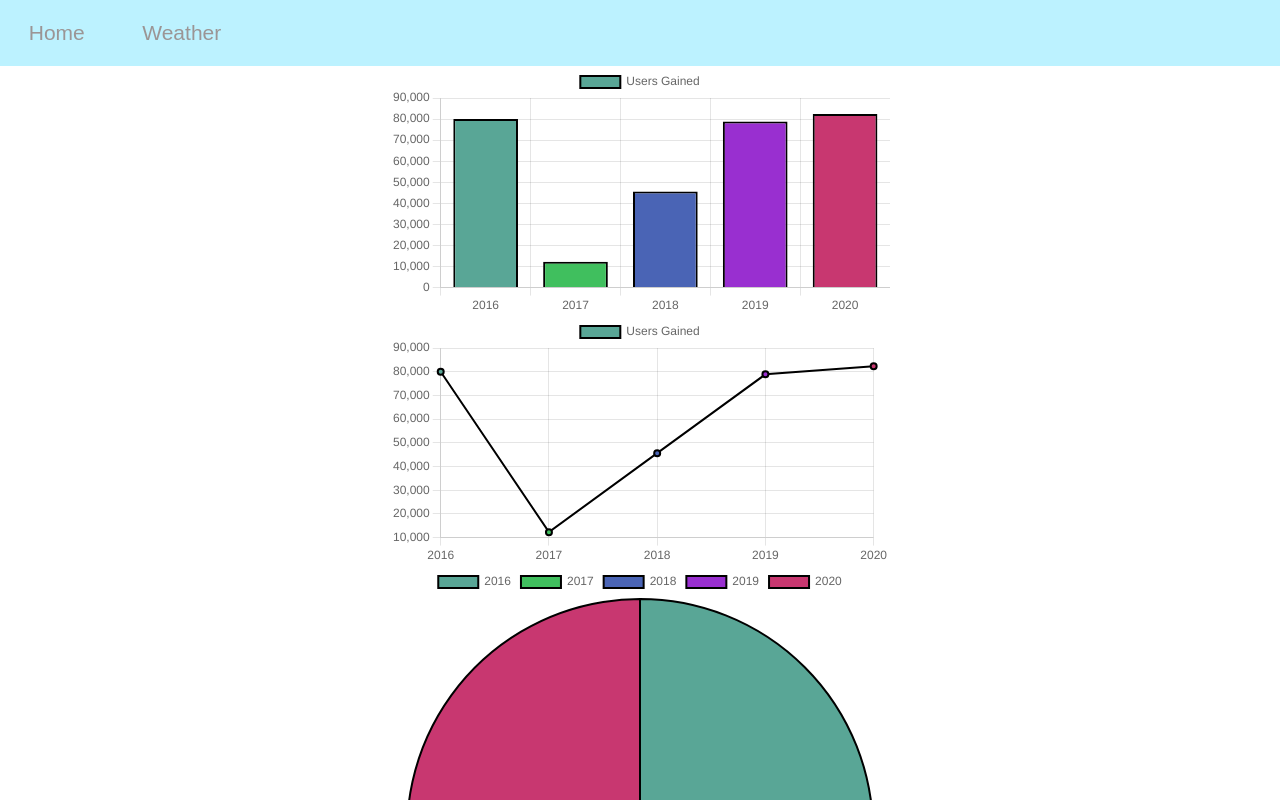
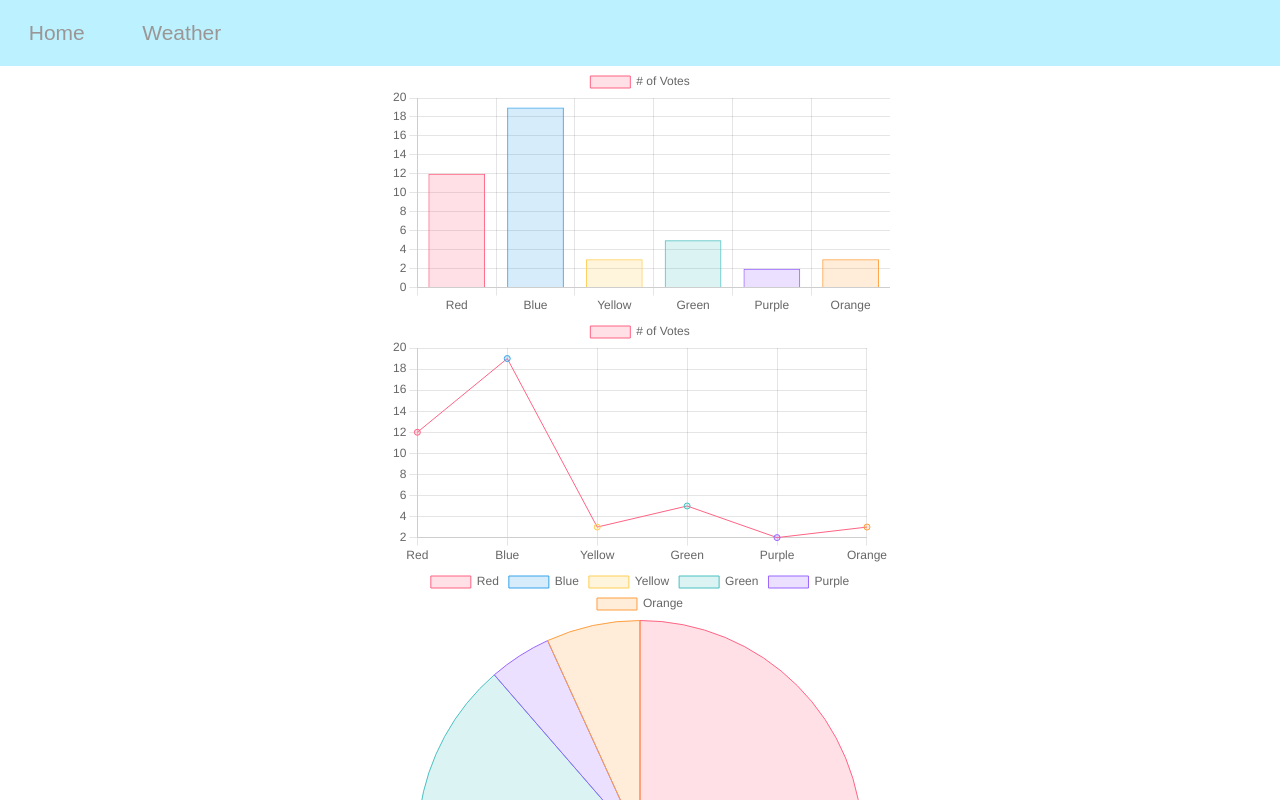
Before and after one commit to dmitry-ff/pet-project, a React (Create React App) app in the folder pet-project/: page / in a window 1280 px wide. Shown: the top 800 px of the page. Built offline with nearby package versions, Linux system fonts and the light colour scheme.

Commit message:
minor additions

```diff
--- a/pet-project/package.json
+++ b/pet-project/package.json
@@ -6,6 +6,10 @@
     "@testing-library/jest-dom": "^5.14.1",
     "@testing-library/react": "^12.0.0",
     "@testing-library/user-event": "^13.2.1",
+    "@types/jest": "^27.4.0",
+    "@types/node": "^17.0.13",
+    "@types/react": "^17.0.38",
+    "@types/react-dom": "^17.0.11",
     "axios": "^0.25.0",
     "chart.js": "^3.7.0",
     "lodash": "^4.17.21",
@@ -14,6 +18,7 @@
     "react-dom": "^17.0.2",
     "react-router-dom": "6",
     "react-scripts": "5.0.0",
+    "typescript": "^4.5.5",
     "web-vitals": "^2.1.0"
   },
   "scripts": {
--- /dev/null
+++ b/pet-project/src/components/DoughnutChart.jsx
@@ -0,0 +1,9 @@
+import React from 'react';
+import { Doughnut } from 'react-chartjs-2';
+
+function DoughnutChart({ chartData }) {
+
+    return <Doughnut data={chartData} />;
+}
+
+export default DoughnutChart;
--- a/pet-project/src/components/WeatherData.jsx
+++ b/pet-project/src/components/WeatherData.jsx
@@ -3,21 +3,25 @@ import axios from 'axios';
 import _ from 'lodash';
 
 
-function WeatherData() {
-    const [weatherData, setWeatherData] = React.useState();
+function WeatherData(props) {
+    const [data, setData] = React.useState([]);
 
     const apiURL = 'http://api.weatherapi.com/v1/current.json?key=3e2b23202a804627a5c115738222701&q=Moscow&aqi=no';
 
     React.useEffect(() => {
         axios.get(apiURL)
-            .then((response) => _.map(response.data, item => _.filter(item,)))
-            .then(data => {
-                return (
-                    console.log(`Country ` + data[0][2], `City ` + data[0][0], data[1][2], data[1][13])
-                );
+            .then(res => {
+                console.log(res.data.current.cloud);
+
+                setData(Object.entries(res.data.location));
             })
-    }, [setWeatherData]);
-    return null;
+            .catch(error => {
+                console.log(error);
+            })
+
+    }, [])
+
+    return <ul>{data.map((item, index) => <li key={index}>{item}</li>)}</ul>;
 };
 
 export default WeatherData;
--- a/pet-project/src/pages/App.jsx
+++ b/pet-project/src/pages/App.jsx
@@ -5,24 +5,36 @@ import LineChart from "../components/LineChart";
 import PieChart from "../components/PieChart";
 import { Chart as ChartJS } from 'chart.js/auto';
 import '../css/App.css';
+import DoughnutChart from "../components/DoughnutChart";
 
 
 const App = () => {
+
     const [userData, setUserData] = React.useState({
-        labels: UserData.map(data => data.year),
-        datasets: [{
-            label: "Users Gained",
-            data: UserData.map(data => data.userGain),
-            backgroundColor: [
-                "#59a696",
-                "#40bf5e",
-                "#4a64b5",
-                "#992fd0",
-                "#c83770"
-            ],
-            borderColor: "black",
-            borderWidth: 2,
-        }]
+        labels: ['Red', 'Blue', 'Yellow', 'Green', 'Purple', 'Orange'],
+        datasets: [
+            {
+                label: '# of Votes',
+                data: [12, 19, 3, 5, 2, 3],
+                backgroundColor: [
+                    'rgba(255, 99, 132, 0.2)',
+                    'rgba(54, 162, 235, 0.2)',
+                    'rgba(255, 206, 86, 0.2)',
+                    'rgba(75, 192, 192, 0.2)',
+                    'rgba(153, 102, 255, 0.2)',
+                    'rgba(255, 159, 64, 0.2)',
+                ],
+                borderColor: [
+                    'rgba(255, 99, 132, 1)',
+                    'rgba(54, 162, 235, 1)',
+                    'rgba(255, 206, 86, 1)',
+                    'rgba(75, 192, 192, 1)',
+                    'rgba(153, 102, 255, 1)',
+                    'rgba(255, 159, 64, 1)',
+                ],
+                borderWidth: 1,
+            },
+        ],
     })
 
     return (
@@ -30,6 +42,7 @@ const App = () => {
             <BarChart chartData={userData} />
             <LineChart chartData={userData} />
             <PieChart chartData={userData} />
+            <DoughnutChart chartData={userData} />
         </div>
     );
 }
```
Also changed, not shown: 1 other file (tests, documents, lock files or other folders).
